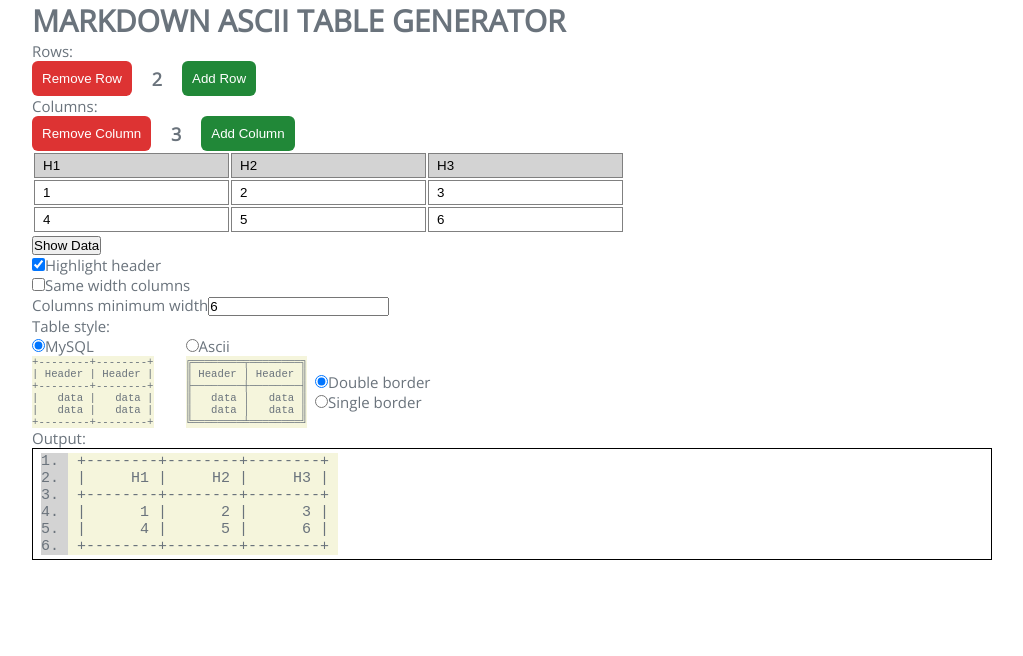
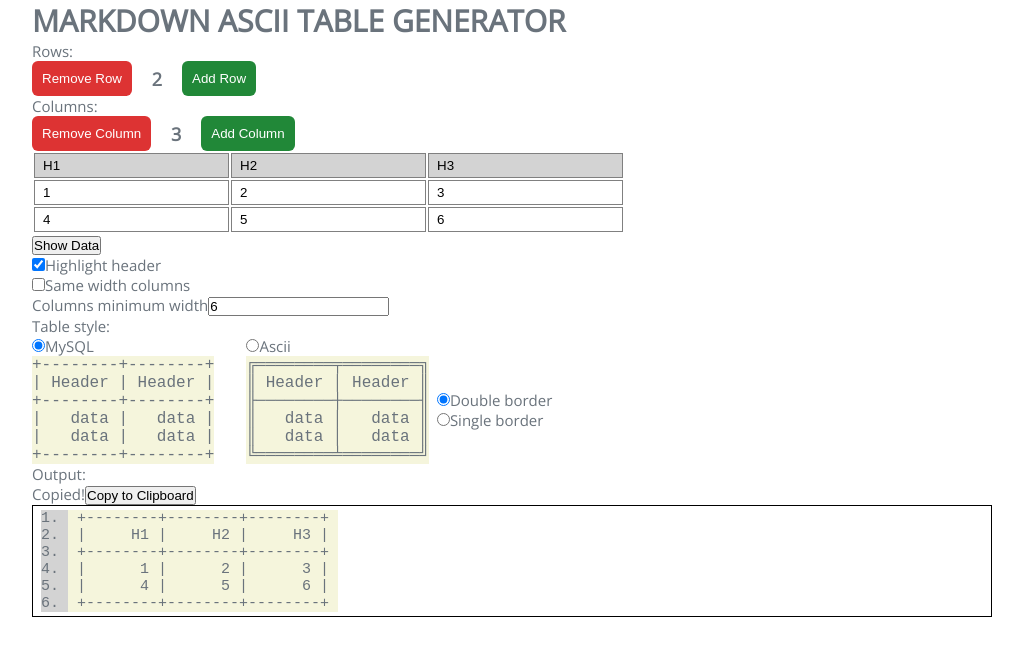
Before and after one commit to vikcch/markdown-table-generator, a Vue app: page / in a window 1280 px wide. Shown: the top 656 px of the page, without its empty margins (128-1151 px from the left). Built offline with nearby package versions, Linux system fonts and the light colour scheme; what vue-sweetalert2 would draw is missing.

Commit message:
004-17-04-2020
- Opções no 'input' movidas para novo componente 'table-option.vue'
    Opções adicionadas
    * Table sytle (MySQL e ASCII)
    * Table border para ASCII (simples ou dupla)
-Navegação na tabela com arrows. (com rascunho)
-Copiar 'output' para o clipboard

```diff
--- a/src/components/input/column.vue
+++ b/src/components/input/column.vue
@@ -19,6 +19,7 @@
 export default {
 
 	props: {
+
 		intel: Object
 	},
 
--- a/src/components/input/index.vue
+++ b/src/components/input/index.vue
@@ -1,12 +1,12 @@
 <template>
 
-	<div>
+	<div @keyup="onKeyUp">
 
 		<app-table-calibrator :intel="{name: 'Row', key:'row', value: rowsCount}" />
 
 		<app-table-calibrator :intel="{name: 'Column', key:'column', value: columnsCount}" />
 
-		<table>
+		<table ref="table">
 
 			<thead>
 
@@ -32,125 +32,7 @@
 
 		<button @click="showData()">Show Data</button>
 
-		<div class="ladder">
-
-			<label>
-
-				<input
-					type="checkbox"
-					ref="highlight-header"
-					@change="highlightHeader_OnChange()"
-					checked
-				>
-				<span>Highlight header</span>
-
-			</label>
-
-			<label>
-
-				<input
-					type="checkbox"
-					ref="same-width"
-					@change="sameWidth_OnChange()"
-				>
-				<span>Same width columns</span>
-
-			</label>
-
-			<label>
-
-				<span>Columns minimum width</span>
-				<input
-					type="number"
-					ref="min-width"
-					min="2"
-					value="6"
-					@input="onInput()"
-				>
-
-			</label>
-
-			<form>
-				<p>Table style:</p>
-
-				<div class="train-drift">
-
-					<label class="rm-xl">
-
-						<input
-							type="radio"
-							value="mysql"
-							name="style"
-							checked
-						>
-						<span>MySQL</span>
-
-						<div>
-							<pre class="ladder">
-						<code class="demo">+--------+--------+</code>
-						<code class="demo">| Header | Header |</code>
-						<code class="demo">+--------+--------+</code>
-						<code class="demo">|   data |   data |</code>
-						<code class="demo">|   data |   data |</code>
-						<code class="demo">+--------+--------+</code>
-						</pre>
-						</div>
-
-					</label>
-
-					<label>
-
-						<input
-							type="radio"
-							value="ascii"
-							name="style"
-						>
-						<span>Ascii</span>
-
-						<div class="train">
-
-							<div>
-								<pre class="ladder">
-								<code class="demo">╔════════╤════════╗</code>
-								<code class="demo">║ Header │ Header ║</code>
-								<code class="demo">╟────────┼────────╢</code>
-								<code class="demo">║   data │   data ║</code>
-								<code class="demo">║   data │   data ║</code>
-								<code class="demo">╚════════╧════════╝</code>
-								</pre>
-							</div>
-
-							<div class="ladder lm-m">
-
-								<label>
-									<input
-										type="radio"
-										value="ascii-double-border"
-										name="ascii-border-style"
-										checked
-									>
-									<span>Double border</span>
-								</label>
-
-								<label>
-									<input
-										type="radio"
-										value="ascii-single-border"
-										name="ascii-border-style"
-									>
-									<span>Single border</span>
-								</label>
-
-							</div>
-
-						</div>
-
-					</label>
-
-				</div>
-			</form>
-
-		</div>
+		<app-table-options ref="options" />
 
 	</div>
 
@@ -162,6 +44,7 @@
 import rowVue from './row.vue';
 import tableCalibratorVue from './table-calibrator.vue';
 import { head } from './../../units/absx.js';
+import tableOptionsVue from './table-options.vue';
 
 export default {
 
@@ -169,7 +52,8 @@
 
 		'app-table-calibrator': tableCalibratorVue,
 		'app-column': columnVue,
-		'app-row': rowVue
+		'app-row': rowVue,
+		'app-table-options': tableOptionsVue
 	},
 
 	data() {
@@ -208,7 +92,6 @@
 
 		maxCharsAllColumns() {
 
-
 			const maxHeader = Math.max(...this.tableHeader.map(x => x.length));
 
 			const maxBody = this.table.reduce((acc, cur) => {
@@ -220,20 +103,95 @@
 			return Math.max(maxHeader, maxBody);
 		},
 
-		// TODO:: discriminar
-		onInput() {
+		onKeyUp(event) {
 
-			head(this.$root.$children).$refs['output'].$forceUpdate();
-		},
+			const { key } = event;
 
-		highlightHeader_OnChange() {
+			const tdFocused = document.activeElement.parentNode
 
-			head(this.$root.$children).$refs['output'].$forceUpdate();
-		},
+			const tds = this.$refs['table'].querySelectorAll('td');
 
-		sameWidth_OnChange() {
+			const tdFocusedIndex = Array.from(tds).indexOf(tdFocused);
 
-			head(this.$root.$children).$refs['output'].$forceUpdate();
+			const coords = {
+
+				x: tdFocusedIndex % this.columnsCount,
+				y: Math.floor(tdFocusedIndex / this.columnsCount)
+			};
+
+			// coords (x,y) => zero based
+			const getIndex = ({ x, y }) => y * this.columnsCount + x;
+
+			console.log(coords);
+
+			const work = {
+
+				ArrowUp: () => {
+
+					const index = coords.y === 0
+						? getIndex({ x: coords.x, y: this.rowsCount })
+						: getIndex({ x: coords.x, y: coords.y - 1 });
+
+					tds[index].firstChild.focus();
+				},
+
+				ArrowLeft: () => {
+					/*
+										if (coords.x === 0) {
+
+											const index = (coords.y + 1) * this.columnsCount;
+
+											tds[index - 1].firstChild.focus();
+
+										} else {
+
+											tds[tdFocusedIndex - 1].firstChild.focus();
+										} */
+
+					const index = coords.x === 0
+						? getIndex({ x: this.columnsCount - 1, y: coords.y })
+						: getIndex({ x: coords.x - 1, y: coords.y });
+
+					tds[index].firstChild.focus();
+
+				},
+
+				ArrowRight: () => {
+
+					/* 					if (coords.x === this.columnsCount - 1) {
+
+											const index = coords.y * this.columnsCount;
+											tds[index].firstChild.focus();
+
+										} else {
+
+											tds[tdFocusedIndex + 1].firstChild.focus();
+										} */
+
+
+					const index = coords.x === this.columnsCount - 1
+						? getIndex({ x: 0, y: coords.y })
+						: getIndex({ x: coords.x + 1, y: coords.y });
+
+					tds[index].firstChild.focus();
+
+
+				},
+				ArrowDown: () => {
+
+					const index = coords.y === this.rowsCount
+						? getIndex({ x: coords.x, y: 0 })
+						: getIndex({ x: coords.x, y: coords.y + 1 });
+
+					tds[index].firstChild.focus();
+				},
+			};
+
+			key in work && work[key].call();
+
+
+			// TODO:: fazer circular
+
 		}
 
 	},
@@ -255,8 +213,4 @@
 </script>
 
 <style scoped>
-code.demo {
-	font-family: "Courier New", Courier, monospace;
-	font-size: 8pt;
-}
 </style>
--- /dev/null
+++ b/src/components/input/table-options.vue
@@ -0,0 +1,209 @@
+<template>
+
+	<div>
+
+		<div class="ladder">
+
+			<label>
+
+				<input
+					type="checkbox"
+					ref="highlight-header"
+					@change="highlightHeader_OnChange()"
+				>
+				<span>Highlight header</span>
+
+			</label>
+
+			<label>
+
+				<input
+					type="checkbox"
+					ref="same-width"
+					@change="sameWidth_OnChange()"
+				>
+				<span>Same width columns</span>
+
+			</label>
+
+			<label>
+
+				<span>Columns minimum width</span>
+				<input
+					type="number"
+					ref="min-width"
+					min="2"
+					value="6"
+					@input="minimumWidth_OnInput()"
+				>
+
+			</label>
+
+			<div>
+				<p>Table style:</p>
+
+				<div class="train-drift">
+
+					<label class="rm-xl">
+
+						<input
+							type="radio"
+							ref="mysql"
+							name="style"
+							@change="sytle_OnChange()"
+						>
+						<span>MySQL</span>
+
+						<div>
+							<pre class="ladder">
+                            <code class="demo">+--------+--------+</code>
+                            <code class="demo">| Header | Header |</code>
+                            <code class="demo">+--------+--------+</code>
+                            <code class="demo">|   data |   data |</code>
+                            <code class="demo">|   data |   data |</code>
+                            <code class="demo">+--------+--------+</code>
+                            </pre>
+						</div>
+
+					</label>
+
+					<label>
+
+						<input
+							type="radio"
+							ref="ascii"
+							name="style"
+							@change="sytle_OnChange()"
+						>
+						<span>Ascii</span>
+
+						<div class="train">
+
+							<div>
+								<pre class="ladder">
+								<code class="demo">╔════════╤════════╗</code>
+								<code class="demo">║ Header │ Header ║</code>
+								<code class="demo">╟────────┼────────╢</code>
+								<code class="demo">║   data │   data ║</code>
+								<code class="demo">║   data │   data ║</code>
+								<code class="demo">╚════════╧════════╝</code>
+								</pre>
+							</div>
+
+							<div class="ladder lm-m">
+
+								<label>
+									<input
+										type="radio"
+										ref="ascii-double-border"
+										name="ascii-border-style"
+										@change="sytle_OnChange()"
+									>
+									<span>Double border</span>
+								</label>
+
+								<label>
+									<input
+										type="radio"
+										ref="ascii-single-border"
+										name="ascii-border-style"
+										@change="sytle_OnChange()"
+									>
+									<span>Single border</span>
+								</label>
+
+							</div>
+
+						</div>
+
+					</label>
+
+				</div>
+
+			</div>
+
+		</div>
+
+	</div>
+
+</template>
+
+<script>
+import { head } from './../../units/absx';
+
+export default {
+
+	methods: {
+
+		minimumWidth_OnInput() {
+
+			const outputVue = head(this.$root.$children).$refs['output'];
+
+			const { value } = this.$refs['min-width'];
+
+			outputVue.options.minimumWidth = value;
+		},
+
+		highlightHeader_OnChange() {
+
+			const outputVue = head(this.$root.$children).$refs['output'];
+
+			const { checked } = this.$refs['highlight-header'];
+
+			outputVue.options.highlightHeader = checked;
+		},
+
+		sameWidth_OnChange() {
+
+			const outputVue = head(this.$root.$children).$refs['output'];
+
+			const { checked } = this.$refs['same-width'];
+
+			outputVue.options.sameWidth = checked;
+		},
+
+		sytle_OnChange() {
+
+			const outputVue = head(this.$root.$children).$refs['output'];
+
+			const style = this.$refs['mysql'].checked ? 'mysql' : 'ascii';
+
+			outputVue.options.tableStyle.style = style;
+
+			const border = this.$refs['ascii-double-border'].checked ? 'double' : 'single';
+
+			outputVue.options.tableStyle.border = border;
+		}
+
+	},
+
+	mounted() {
+
+		const outputVue = head(this.$root.$children).$refs['output'];
+
+		const { minimumWidth, highlightHeader, sameWidth } = outputVue.options;
+
+		this.$refs['min-width'].value = minimumWidth;
+
+		this.$refs['highlight-header'].checked = highlightHeader;
+
+		this.$refs['same-width'].checked = sameWidth;
+
+		const { style, border } = outputVue.options.tableStyle;
+
+		this.$refs[style].checked = true;
+
+		this.$refs[`ascii-${border}-border`].checked = true;
+	}
+
+}
+</script>
+
+<style scoped>
+code.demo {
+	/* FIXME:: size */
+	/* font-family: "Courier New", Courier, monospace; */
+	/* font-size: 8pt; */
+	font-size: 12pt;
+}
+</style>
--- a/src/components/output/index.vue
+++ b/src/components/output/index.vue
@@ -4,10 +4,15 @@
 
 		<p>Output:</p>
 
-		<pre class="code"><div><app-line
-            v-for="(row,index) in getMakedRows()"
+		<span>Copied!</span>
+
+		<button @click="copyToClipboard_OnClick()">Copy to Clipboard</button>
+
+		<pre class="code"><div ref="result"><app-line
+            v-for="(row,index) in makedRows"
             :key="index"
-            :intel="{value:row, index:index}" /></div>
+            :intel="{value:row, index:index}"
+			:options="options" /></div>
 
         </pre>
 
@@ -21,6 +26,24 @@
 
 export default {
 
+	data() {
+
+		return {
+
+			// options de table-options.vue
+			options: {
+
+				highlightHeader: true,
+				sameWidth: false,
+				minimumWidth: 6,
+				tableStyle: {
+					style: 'mysql',
+					border: 'double'
+				}
+			}
+		}
+	},
+
 	components: {
 
 		'app-line': lineVue
@@ -28,30 +51,55 @@
 
 	methods: {
 
+		// TODO:: meter em js-tips
 		// Em 'computed' não "forçava o update" em alterações nas _checkboxs_
 		// Funcionava com hack: `this.table.push([]); this.table.pop();`
+		// (TINHA O METODO MAKEROWS AQUI)
 
-		getMakedRows() {
+		// Agora funciona em computed porque no 'input' > 'table options' estou a
+		// altera a data() 'options' de 'output' que posteriormente envio para
+		// 'line.vue' pelas props (`:options="options"`, não está junto com intel)
 
-			const inputVue = head(this.$root.$children).$refs['input'];
+		copyToClipboard_OnClick() {
 
-			const topBoundary = Array(inputVue.columnsCount).fill('-');
+			const text = this.$refs['result'].innerText;
 
-			const result = [topBoundary, inputVue.tableHeader];
+			navigator.clipboard.writeText(text).then(function () {
 
-			if (inputVue.$refs['highlight-header'].checked) {
+				console.log('copiado', text);
 
-				result.push(topBoundary);
-			}
+			}, function (err) {
 
-			result.push(...inputVue.table, topBoundary);
 
-			return result;
+				/* eslint-disable-next-line */
+				console.error(err);
+			});
+
 		}
 
 	},
 
-	computed: {},
+	computed: {
+
+		// specialRow => Para ser 'top', 'bottom' ou 'entre header e body'
+		makedRows() {
+
+			const inputVue = head(this.$root.$children).$refs['input'];
+
+			const specialRow = Array(inputVue.columnsCount).fill('');
+
+			const result = [specialRow, inputVue.tableHeader];
+
+			if (this.options.highlightHeader) {
+
+				result.push(specialRow);
+			}
+
+			result.push(...inputVue.table, specialRow);
+
+			return result;
+		}
+	},
 
 }
 </script>
--- a/src/components/output/line.vue
+++ b/src/components/output/line.vue
@@ -5,87 +5,132 @@
 </template>
 
 <script>
-import { head } from '../../units/absx';
+import { head, removeLastChar } from '../../units/absx';
 
 export default {
 
-	props: ['intel'],
+	props: {
+
+		intel: Object,
+		options: Object
+	},
 
 	methods: {
 
-		// TODO:: ser computed
 		getPad(index) {
 
 			const inputVue = head(this.$root.$children).$refs['input'];
 
-			const isSameWidth = inputVue.$refs['same-width'].checked
+			const isSameWidth = this.options.sameWidth;
 
-			if (isSameWidth) return inputVue.maxCharsAllColumns();
-			else {
+			const maxChars = isSameWidth
+				? inputVue.maxCharsAllColumns()
+				: inputVue.maxCharsColumn(index);
 
-				const minChars = inputVue.$refs['min-width'].value;
-				const maxChars = inputVue.maxCharsColumn(index)
+			const minChars = this.options.minimumWidth;
 
-				return Math.max(minChars, maxChars);
-			}
+			return Math.max(minChars, maxChars);
 		},
 
-
-		getTopBoundary() {
-
-			// const inputVue = head(this.$root.$children).$refs['input'];
-
-			// const minChars = inputVue.$refs['min-width'].value;
-
-			// const rdc = (acc, cur, index) => {
-
-			// 	const maxChars = inputVue.maxCharsColumn(index);
-
-			// 	const pad = Math.max(minChars, maxChars);
-
-			// 	return `${acc}-${cur.padStart(pad, '-')}-+`;
-			// };
-
-			// return this.intel.value.reduce(rdc, '+');
-
+		getRow(fillers) {
 
 			const rdc = (acc, cur, index) => {
 
-				const pad = this.getPad(index);
+				const padCount = this.getPad(index);
 
-				return `${acc}-${cur.padStart(pad, '-')}-+`;
+				const paddedText = cur.padStart(padCount, fillers.pad);
+
+				const innerCell = `${fillers.pad}${paddedText}${fillers.pad}`;
+
+				return `${acc}${innerCell}${fillers.columnSeparator}`;
 			};
 
-			return this.intel.value.reduce(rdc, '+');
-		},
+			const innerRow = removeLastChar(this.intel.value.reduce(rdc, ''));
 
-
-
-		getDataRow() {
-
-			const rdc = (acc, cur, index) => {
-
-				const pad = this.getPad(index);
-
-				return `${acc} ${cur.padStart(pad, ' ')} |`;
-			};
-
-			return this.intel.value.reduce(rdc, '|');
-
+			return `${fillers.leftEdge}${innerRow}${fillers.rightEdge}`;
 		}
 
 	},
 
 	computed: {
 
+		specialRowFiller() {
+
+			const tableStyle = {
+				mysql: {
+					def: { top: '+-++', middle: '+-++', bottom: '+-++' }
+				},
+				ascii: {
+					single: { top: '┌─┬┐', middle: '├─┼┤', bottom: '└─┴┘' },
+					double: { top: '╔═╤╗', middle: '╟─┼╢', bottom: '╚═╧╝' }
+				}
+			};
+
+			//  +--------+--------+  ╔════════╤════════╗  ┌────────┬────────┐
+			//  | Header | Header |  ║ Header │ Header ║  │ Header │ Header │
+			//  +--------+--------+  ╟────────┼────────╢  ├────────┼────────┤
+			//  |   data |   data |  ║   data │   data ║  │   data │   data │
+			//  |   data |   data |  ║   data │   data ║  │   data │   data │
+			//  +--------+--------+  ╚════════╧════════╝  └────────┴────────┘
+
+			const { style, border } = this.options.tableStyle;
+
+			const selected = tableStyle[style][border] || tableStyle.mysql.def;
+
+			const work = {
+
+				// '0': { leftEdge: '╔', pad: '═', columnSeparator: '╤', rightEdge: '╗' },
+				// '2': { leftEdge: '╟', pad: '─', columnSeparator: '┼', rightEdge: '╢' },
+				// def: { leftEdge: '╚', pad: '═', columnSeparator: '╧', rightEdge: '╝' }
+				'0': {
+					leftEdge: selected.top[0], pad: selected.top[1],
+					columnSeparator: selected.top[2], rightEdge: selected.top[3]
+				},
+				'2': {
+					leftEdge: selected.middle[0], pad: selected.middle[1],
+					columnSeparator: selected.middle[2], rightEdge: selected.middle[3]
+				},
+				def: {
+					leftEdge: selected.bottom[0], pad: selected.bottom[1],
+					columnSeparator: selected.bottom[2], rightEdge: selected.bottom[3]
+				}
+			};
+
+			// TODO:: não preciso de toString() ver porquê
+			const key = this.intel.index.toString();
+
+			return key in work ? work[key] : work.def;
+		},
+
+		dataRowFiller() {
+
+			const tableStyle = {
+				mysql: {
+					def: '| ||'
+				},
+				ascii: {
+					single: '│ ││', double: '║ │║'
+				}
+			};
+
+			const { style, border } = this.options.tableStyle;
+
+			const selected = tableStyle[style][border] || tableStyle.mysql.def;
+
+			return {
+				leftEdge: selected[0], pad: selected[1],
+				columnSeparator: selected[2], rightEdge: selected[3]
+			};
+
+
+			// return { leftEdge: '║', pad: ' ', columnSeparator: '│', rightEdge: '║' };
+		},
+
 		row() {
-
-			// TODO:: objecto com 6 props?
-			// topRight middleLeft ...
 
 			const inputVue = head(this.$root.$children).$refs['input'];
 
-			const highlight = inputVue.$refs['highlight-header'].checked
+			const highlight = this.options.highlightHeader;
 
 			const tableLen = inputVue.table.length;
 
@@ -93,10 +138,10 @@
 
 			if (arr.includes(this.intel.index)) {
 
-				return this.getTopBoundary();
+				return this.getRow(this.specialRowFiller);
 			}
 
-			return this.getDataRow();
+			return this.getRow(this.dataRowFiller);
 		}
 	}
 }
--- a/src/units/absx.js
+++ b/src/units/absx.js
@@ -1,4 +1,4 @@
-import { padEdges } from "./fxnl";
+import { padEdges, removeCharAt } from './fxnl';
 
 export const head = array => array[0];
 
@@ -6,4 +6,6 @@
 
 export const padSpacedEdges = padEdges(' ', 1);
 
+export const removeLastChar = string => string.slice(0, -1);
+
 export default { head, tail, padSpacedEdges };
--- a/src/units/fxnl.js
+++ b/src/units/fxnl.js
@@ -7,5 +7,6 @@
     return `${edges.repeat(count)}${string}${edges.repeat(count)}`;
 };
 
+export const removeCharAt = index => string => string.slice(0, index) + string.slice(0, index + 1);
 
-export default { makePrefixer, makeSufixer };
+export default { makePrefixer, makeSufixer, removeCharAt };
```
Also changed, not shown: src/main.js (+8 -0 lines), .VSCodeCounter/details.md, .VSCodeCounter/results.csv, .VSCodeCounter/results.md, .VSCodeCounter/results.txt.
